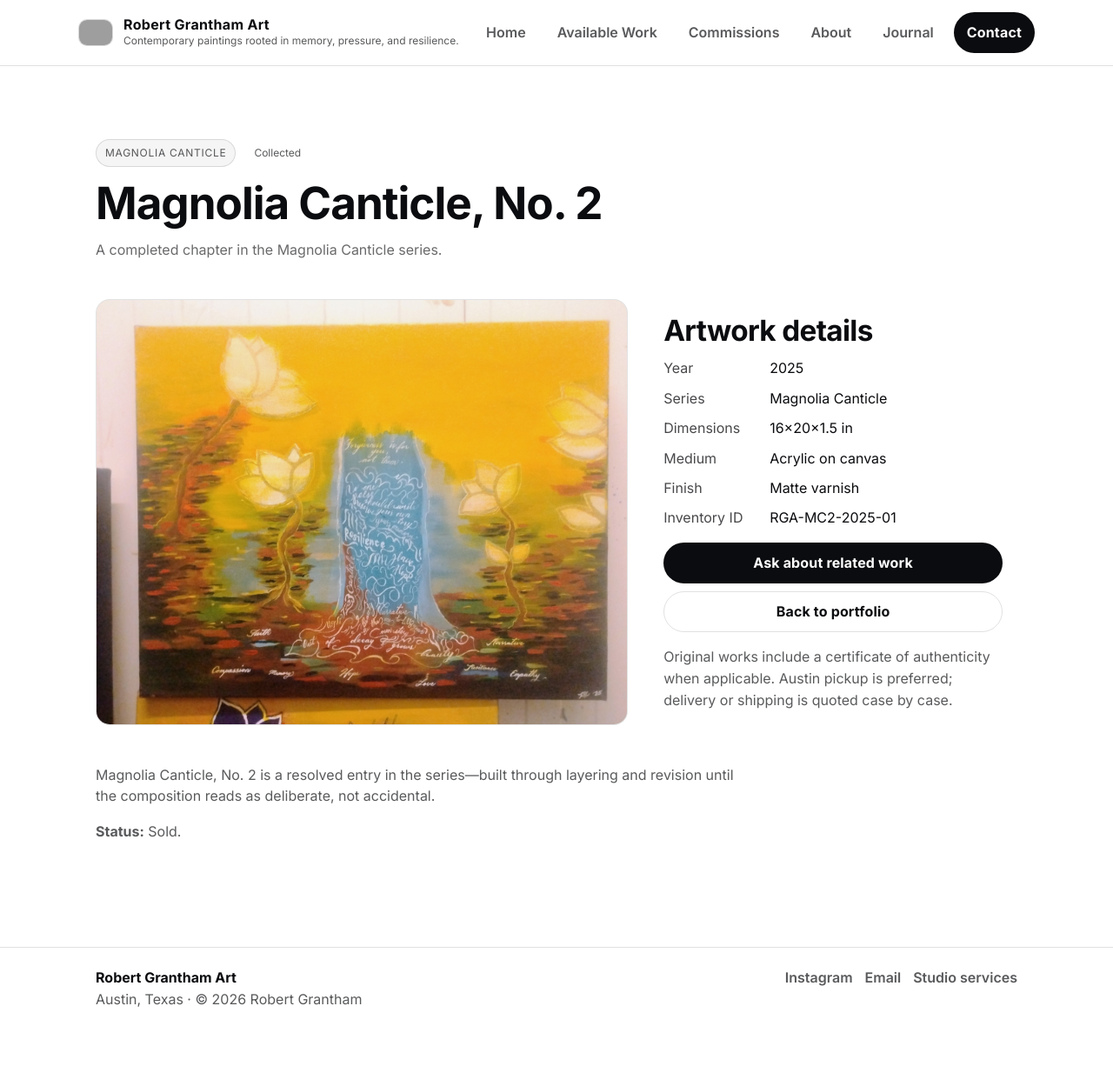
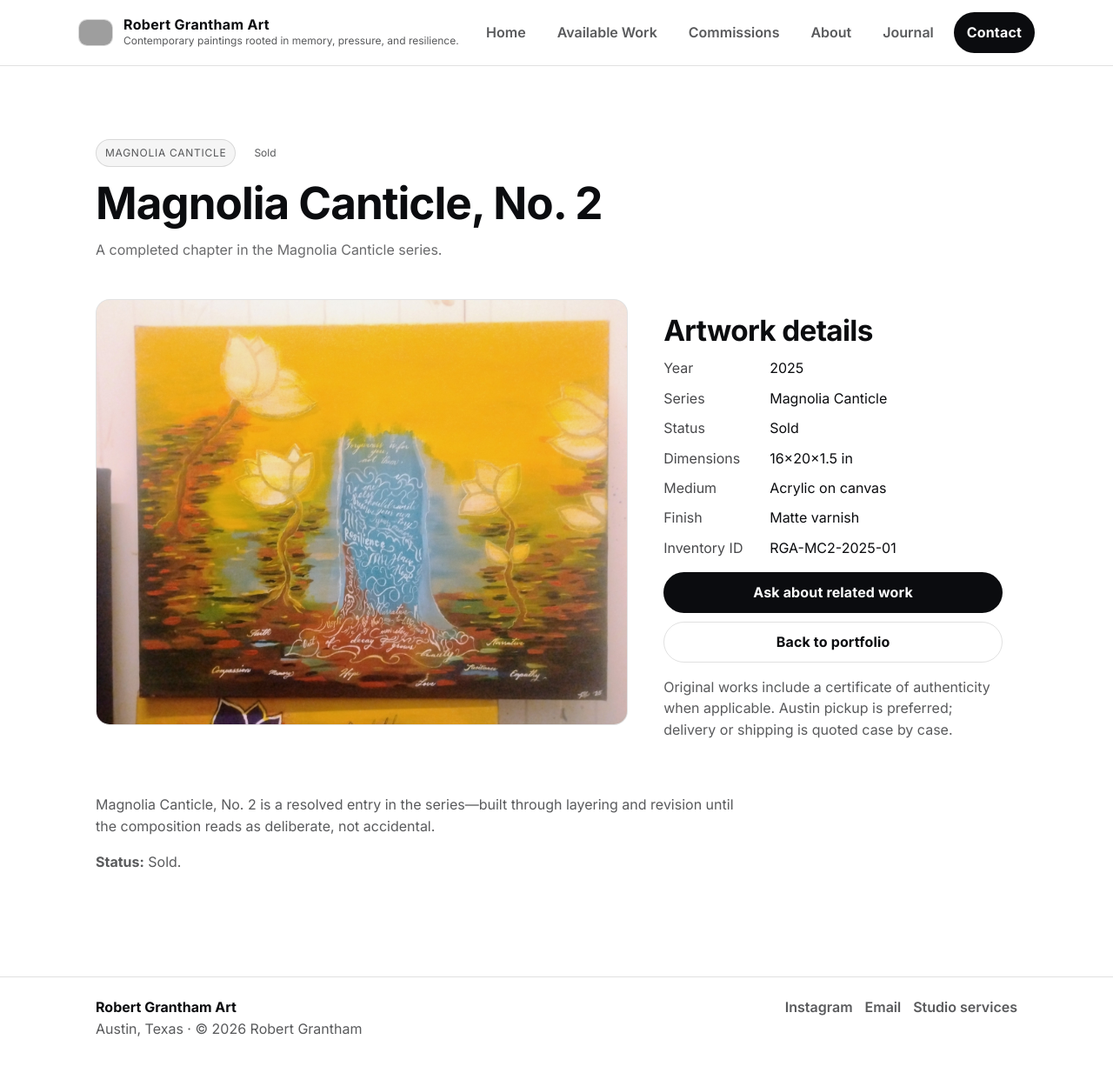
Before and after one commit to rgrantham82/rgrantham82.github.io, a Jekyll site: the page built from _works/magnolia-canticle-no-2.md, in a window 1280 px wide and 1226 px high. Shown: the whole window at 87% size. Built offline with Jekyll 4.4.1, drawn with Linux system fonts in a browser that asks for light colours; grey boxes are pictures that could not be loaded.

Commit message:
Refactor work.html for status and image handling
Updated status display logic and added placeholder for missing images.

```diff
--- a/_layouts/work.html
+++ b/_layouts/work.html
@@ -1,14 +1,12 @@
 ---
 layout: default
 ---
-{% assign status_label = page.status %}
-{% if page.status == 'Sold' %}{% assign status_label = 'Collected' %}{% endif %}
 <article class="work-page" itemscope itemtype="https://schema.org/VisualArtwork">
   <header class="work-hero">
     <div class="wrapper">
       <p class="work-kicker">
         {% if page.series %}<span class="tag">{{ page.series }}</span>{% else %}<span class="tag">Artwork</span>{% endif %}
-        {% if page.status %}<span class="status-pill status-{{ page.status | downcase | replace: ' ', '-' }}">{{ status_label }}</span>{% endif %}
+        {% if page.status %}<span class="status-pill status-{{ page.status | slugify }}">{{ page.status }}</span>{% endif %}
       </p>
 
       <h1 class="work-title" itemprop="name">{{ page.title }}</h1>
@@ -21,6 +19,10 @@ layout: default
       <figure class="work-media">
         {% if page.image %}
           <img src="{{ page.image | relative_url }}" alt="{{ page.alt | default: page.title | escape }}" loading="eager" decoding="async" fetchpriority="high" itemprop="image">
+        {% else %}
+          <div class="work-media__placeholder" role="img" aria-label="Photograph pending for {{ page.title | escape }}">
+            <span>Artwork photograph pending</span>
+          </div>
         {% endif %}
       </figure>
 
@@ -30,6 +32,7 @@ layout: default
           <dl>
             {% if page.year %}<div><dt>Year</dt><dd itemprop="dateCreated">{{ page.year }}</dd></div>{% endif %}
             {% if page.series %}<div><dt>Series</dt><dd>{{ page.series }}</dd></div>{% endif %}
+            {% if page.status %}<div><dt>Status</dt><dd>{{ page.status }}</dd></div>{% endif %}
             {% if page.size %}<div><dt>Dimensions</dt><dd>{{ page.size }}</dd></div>{% endif %}
             {% if page.medium %}<div><dt>Medium</dt><dd itemprop="artMedium">{{ page.medium }}</dd></div>{% endif %}
             {% if page.finish %}<div><dt>Finish</dt><dd>{{ page.finish }}</dd></div>{% endif %}
@@ -55,8 +58,10 @@ layout: default
       </aside>
     </div>
 
-    <div class="wrapper work-text">
-      <div class="prose" itemprop="description">{{ content }}</div>
-    </div>
+    {% if content and content != blank %}
+      <div class="wrapper work-text">
+        <div class="prose" itemprop="description">{{ content }}</div>
+      </div>
+    {% endif %}
   </section>
 </article>
```
